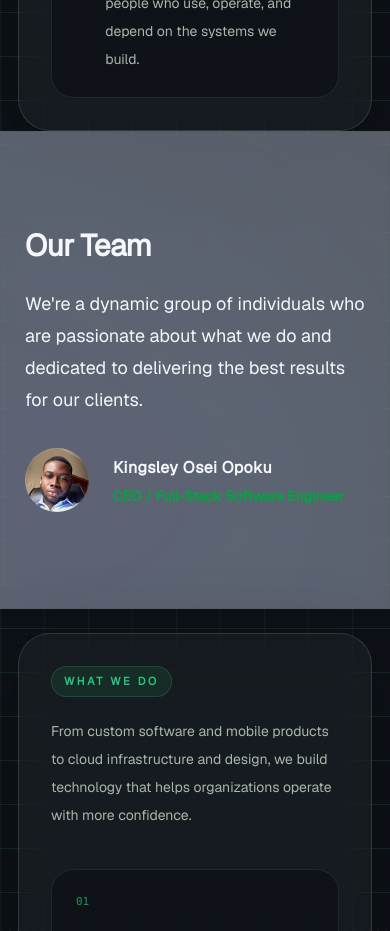
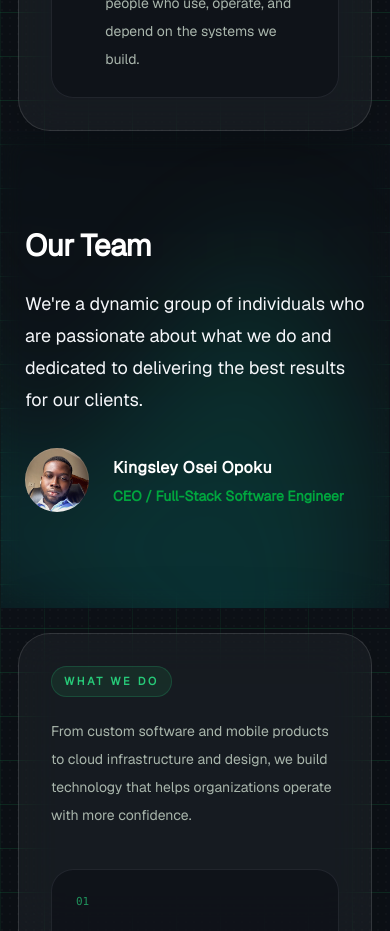
Before and after one commit to softviewghana/softviewghana.github.io, a Nuxt app: page /about in a window 390 px wide. Shown: the part 2760-3691 px from the top of the page. Built offline with nearby package versions, Linux system fonts and the light colour scheme.

Commit message:
UI corrections

```diff
--- a/app/components/TeamMembers.vue
+++ b/app/components/TeamMembers.vue
@@ -15,11 +15,11 @@
 <template>
       <ClientOnly>
             <div v-fade-in
-              class="relative py-24 sm:py-32 overflow-hidden backdrop-blur-md border border-slate-500/1 dark:bg-slate-700/1 bg-slate-300/40">
+              class="relative py-24 sm:py-32 overflow-hidden backdrop-blur-md border border-slate-500/1 bg-slate-700/1">
                   <div class="mx-auto grid max-w-7xl gap-8 lg:gap-20 px-6 lg:px-8 xl:grid-cols-3">
                         <div class="max-w-xl">
                               <h2
-                                class="text-3xl font-semibold capitalize tracking-tight text-pretty dark:text-white sm:text-4xl">
+                                class="text-3xl font-semibold capitalize tracking-tight text-pretty text-white sm:text-4xl">
                                     our team
                               </h2>
                               <p class="mt-6 text-lg/8">We're a dynamic group of individuals who are passionate
@@ -31,7 +31,7 @@
                                           <img :src="person.imageUrl" :alt="person.name" loading="lazy"
                                             class="size-16 backdrop-blur-2xl rounded-full outline-1 -outline-offset-1 outline-white/10" />
                                           <div>
-                                                <h3 class="text-base/8 font-semibold tracking-wide dark:text-white">
+                                                <h3 class="text-base/8 font-semibold tracking-wide text-white">
                                                       {{ person.name }}
                                                 </h3>
                                                 <p class="text-sm/6 font-semibold text-green-600">{{ person.role }}</p>
@@ -41,10 +41,10 @@
                         </ul>
                   </div>
                   <div aria-hidden="true"
-                    class="blur-[14rem] dark:blur-3xl transform-gpu -z-10 right-0 -top-2 sm:-top-24 absolute opacity-25">
+                    class="blur-3xl transform-gpu -z-10 right-0 -top-2 sm:-top-24 absolute opacity-25">
                         <div
                           style="clip-path: polygon(73.6% 51.7%, 91.7% 11.8%, 100% 46.4%, 97.4% 82.2%, 92.5% 84.9%, 75.7% 64%, 55.3% 47.5%, 46.5% 49.4%, 45% 62.9%, 50.3% 87.2%, 21.3% 64.1%, 0.1% 100%, 5.4% 51.1%, 21.4% 63.9%, 58.9% 0.2%, 73.6% 51.7%)"
-                          class="dark:to-primary/50 dark:from-cyan-400 from-purple-600 to-blue-300 bg-linear-to-tr w-351 aspect-1404/767">
+                          class="to-primary/50 from-cyan-400 bg-linear-to-tr w-351 aspect-1404/767">
                         </div>
                   </div>
             </div>
--- a/app/components/layouts/Header.vue
+++ b/app/components/layouts/Header.vue
@@ -41,7 +41,7 @@
       <header class="fixed top-0 inset-x-0 z-50">
             <div class="w-full border-b border-border/70 bg-background/70 backdrop-blur-2xl">
                   <nav class="mx-auto flex max-w-7xl items-center justify-between px-4 py-3 md:px-6">
-                        <NuxtLink active-class="" exact-active-class="" :to="{ name: 'index' }"
+                        <NuxtLink title="Home" active-class="" exact-active-class="" :to="{ name: 'index' }"
                             class="flex items-center gap-3">
                               <Logo fill-color="white"/>
                               <span class="text-sm font-semibold uppercase tracking-[0.2em] text-foreground">
@@ -57,7 +57,7 @@
                         </div>
                         <div class="hidden items-center gap-3 lg:flex">
                               <NuxtLink to="/contact"
-                                  class="inline-flex h-10 items-center justify-center rounded-2xl bg-primary px-5 text-sm font-semibold text-white transition hover:bg-primary-hover">
+                                  class="inline-flex h-10 items-center justify-center rounded-2xl bg-primary/10 px-5 text-sm font-semibold text-primary transition outline outline-primary-hover/70 active:outline active:outline-offset-[1.5px] active:outline-primary/50">
                                     Start a Project
                               </NuxtLink>
                         </div>
--- a/app/components/sections/OurServices.vue
+++ b/app/components/sections/OurServices.vue
@@ -113,7 +113,7 @@
                               Our Services
                         </span>
 
-                        <h2 class="mt-6 text-5xl font-bold tracking-tight text-white">
+                        <h2 class="mt-6 text-3xl sm:text-5xl font-bold tracking-tight text-white">
                               Technology Solutions Built Around Your Business
                         </h2>
 
--- a/app/components/sections/TrustedTechnologyPartner.vue
+++ b/app/components/sections/TrustedTechnologyPartner.vue
@@ -38,7 +38,7 @@
 </script>
 
 <template>
-      <section class="relative overflow-hidden py-28">
+      <section class="relative overflow-hidden py-20">
 
             <!-- Background Glow -->
 
@@ -58,7 +58,7 @@
                               </span>
 
                               <h2 vv-fade-in
-                                class="mt-8 max-w-xl text-2xl md:text-4xl font-semibold leading-tight tracking-tight text-white">
+                                class="mt-8 max-w-xl text-3xl md:text-4xl font-semibold leading-tight tracking-tight text-white">
                                     Technology that moves
                                     <span class="text-primary">your business forward.</span>
                               </h2>
@@ -158,7 +158,7 @@
                               <!-- Floating Badge -->
 
                               <div vv-fade-in
-                                class="absolute -bottom-6 -left-6 rounded-2xl border border-primary/20 bg-neutral-900/90 p-5 shadow-xl backdrop-blur">
+                                class="absolute -bottom-20 -left-6 rounded-2xl border border-primary/20 bg-neutral-900/90 p-5 shadow-xl backdrop-blur">
 
                                     <p class="text-sm text-white/60">
                                           Proven Process
--- a/app/components/sections/WhySoftviewGhana.vue
+++ b/app/components/sections/WhySoftviewGhana.vue
@@ -52,7 +52,7 @@
                               Why Choose Us
                         </span>
 
-                        <h2 class="mt-6 text-5xl font-bold tracking-tight text-white">
+                        <h2 class="mt-6 text-3xl md:text-4xl lg:text-5xl font-bold tracking-tight text-white">
                               Technology Built Around Your Success
                         </h2>
 
@@ -85,7 +85,7 @@
 
                         </div>
 
-                        <div class="grid gap-18 xl:grid-cols-2">
+                        <div class="grid gap-8 md:gap-18 md:grid-cols-2">
 
                               <ValueCard v-for="value in values" :key="value.title" v-bind="value" />
 
--- a/app/pages/index.vue
+++ b/app/pages/index.vue
@@ -3,7 +3,7 @@
       import CONSTANTS from '~/constants';
 
       usePageSeo({
-            title: 'Softview Ghana | Your Trusted IT Solutions Partner',
+            title: 'Softview Ghana - Your Trusted IT Solutions Partner',
             description: 'Softview Ghana builds custom software, web applications, mobile apps, cloud solutions, and IT infrastructure for businesses across Ghana and Africa.',
             path: '/',
       });
```
Also changed, not shown: app/components/sections/FeatureProduct.vue (+5 -5 lines).
